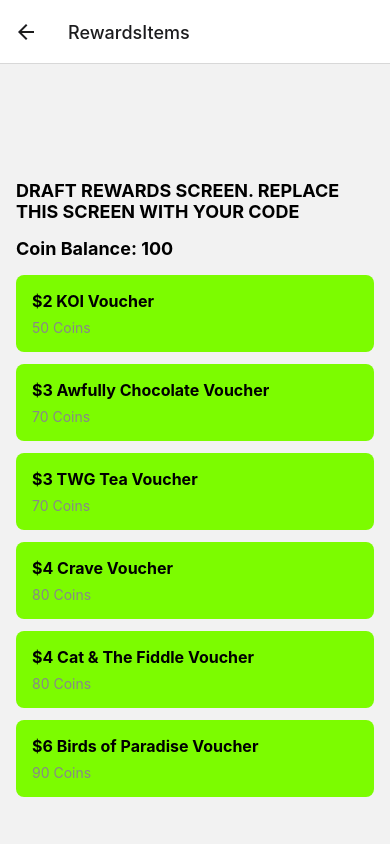
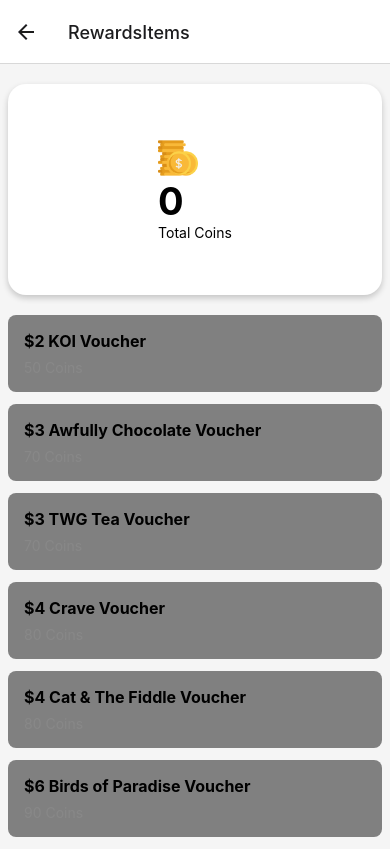
Before and after one commit to nus-zen/zen-app, a React Native app: screen /RewardsItems in a window 390 px wide. Built offline with nearby package versions, Linux system fonts and the light colour scheme.

Commit message:
show points on rewards screen

```diff
--- a/screens/practices/DailyStreaksScreen.js
+++ b/screens/practices/DailyStreaksScreen.js
@@ -1,5 +1,5 @@
 import React, { useState, useEffect } from "react";
-import { View, Text, TouchableOpacity, StyleSheet, Image } from "react-native";
+import { View, Text, TouchableOpacity, StyleSheet, Image, SafeAreaView } from "react-native";
 import AsyncStorage from "@react-native-async-storage/async-storage";
 
 export default function DailyStreaksLoginScreen({ navigation }) {
@@ -85,14 +85,12 @@
 
 
   return (
-    <View style={styles.container}>
+    <SafeAreaView style={styles.container}>
       <View style={styles.header}>
-        <View style={styles.headerContent}>
-          <Image source={require("../../assets/flame.png")} style={styles.TextImage} />
-          <Text style={styles.streakHeaderText}>{` ${streak}   `}</Text>
-          <Image source={require("../../assets/money.png")} style={styles.TextImage} />
-          <Text style={styles.pointsText}>{` ${points}`}</Text>
-        </View>
+        <Image source={require("../../assets/flame.png")} style={styles.TextImage} />
+        <Text style={styles.streakHeaderText}>{` ${streak}   `}</Text>
+        <Image source={require("../../assets/money.png")} style={styles.TextImage} />
+        <Text style={styles.pointsText}>{` ${points}`}</Text>
       </View>
       <View style={styles.content}>
         <Image source={require("../../assets/flame.png")} style={styles.flameImage} />
@@ -122,7 +120,7 @@
           <Text style={styles.continueButtonText}>Continue</Text>
         </TouchableOpacity>
       </View>
-    </View>
+    </SafeAreaView>
   );
 }
 
@@ -139,10 +137,6 @@
     marginTop: 40,
     marginRight: -250,
     zIndex: 1,
-  },
-  headerContent: {
-    flexDirection: "row",
-    alignItems: "center",
   },
   content: {
     flex: 1,
--- a/screens/profile/LoginScreen.js
+++ b/screens/profile/LoginScreen.js
@@ -66,8 +66,8 @@
         } else {
           // Less than 24 hours, show BottomTabsOverview
           console.log("Less than 24 hours. Showing BottomTabsOverview.");
-          // navigation.navigate("BottomTabsOverview");
-          navigation.navigate("MoodCheckInScreen");
+          navigation.navigate("BottomTabsOverview");
+          // navigation.navigate("MoodCheckInScreen");
         }
       }
     };
--- a/screens/rewards/RewardsItems.js
+++ b/screens/rewards/RewardsItems.js
@@ -1,17 +1,22 @@
-import React, { useState } from "react";
-import {
-  View,
-  Text,
-  Image,
-  Button,
-  StyleSheet,
-  TouchableOpacity,
-  FlatList,
-} from "react-native";
-import { GlobalColors } from "../../themes/GlobalColors";
+import React, { useState, useEffect } from "react";
+import { View, Text, TouchableOpacity, StyleSheet, FlatList, Image, Dimensions } from "react-native";
+import AsyncStorage from "@react-native-async-storage/async-storage";
 
 const RewardsItems = () => {
-  const [coinBalance, setCoinBalance] = useState(100); // Example coin balance
+
+  const [STpoints, setSTPoints] = useState(0);
+  const [streak, setStreak] = useState(0);
+
+  useEffect(() => {
+    loadPoints();
+  }, []);
+
+  const loadPoints = async () => {
+    const storedSTPoints = await AsyncStorage.getItem("userPoints");
+    setSTPoints(storedSTPoints ? parseInt(storedSTPoints) : 0);
+    console.log(`Total points: ${storedSTPoints}`);
+  };
+
   const [vouchers, setVouchers] = useState([
     { id: 1, name: "$2 KOI Voucher", coins: 50 },
     { id: 2, name: "$3 Awfully Chocolate Voucher", coins: 70 },
@@ -22,18 +27,8 @@
     // Add more vouchers as needed
   ]);
 
-  const redeemVoucher = (voucher) => {
-    // Logic to handle voucher redemption
-    // You can deduct coins from the coin balance and perform any necessary actions
-    // For example: setCoinBalance(coinBalance - voucher.coins);
-    console.log(`Redeeming voucher: ${voucher.name}`);
-  };
-
   const renderVoucher = ({ item }) => (
-    <TouchableOpacity
-      style={styles.voucherCard}
-      onPress={() => redeemVoucher(item)}
-    >
+    <TouchableOpacity style={styles.voucherCard}>
       <Text style={styles.voucherName}>{item.name}</Text>
       <Text style={styles.voucherCoins}>{item.coins} Coins</Text>
     </TouchableOpacity>
@@ -41,10 +36,15 @@
 
   return (
     <View style={styles.container}>
-      <Text style={styles.coinBalance}>
-        DRAFT REWARDS SCREEN. REPLACE THIS SCREEN WITH YOUR CODE
-      </Text>
-      <Text style={styles.coinBalance}>Coin Balance: {coinBalance}</Text>
+      <View style={styles.header}>
+        <View style={styles.pointsContainer}>
+          <View style={styles.centered}>
+            <Image source={require("../../assets/money.png")} style={styles.TextImage} />
+            <Text style={styles.pointsText}>{STpoints}</Text>
+            <Text style={styles.totalCoinsText}>Total Coins</Text>
+          </View>
+        </View>
+      </View>
       <FlatList
         data={vouchers}
         renderItem={renderVoucher}
@@ -58,19 +58,14 @@
 const styles = StyleSheet.create({
   container: {
     flex: 1,
-    padding: 16,
-    marginTop: 100,
-  },
-  coinBalance: {
-    fontSize: 18,
-    fontWeight: "bold",
-    marginBottom: 16,
+    backgroundColor: "#F5F5F5",
+    paddingHorizontal: 8,
   },
   vouchersContainer: {
     flexGrow: 1,
   },
   voucherCard: {
-    backgroundColor: GlobalColors.primary100,
+    backgroundColor: "grey",
     borderRadius: 8,
     padding: 16,
     marginBottom: 12,
@@ -84,6 +79,33 @@
     fontSize: 14,
     color: "#888888",
   },
+  TextImage: {
+    width: 40,
+    height: 40,
+  },
+  pointsText: {
+    fontSize: 38,
+    color: "black",
+    fontWeight: "bold",
+  },
+  header: {
+    flexDirection: "row",
+    alignItems: "center",
+    backgroundColor: "white",
+    justifyContent: "center",
+    marginTop: 20,
+    marginBottom: 20,
+    borderRadius: 18,
+    height: Dimensions.get("window").height / 4,
+    shadowColor: "#000",
+    shadowOffset: {
+      width: 0,
+      height: 3,
+    },
+    shadowOpacity: 0.2,
+    shadowRadius: 6,
+    elevation: 5,
+  },
 });
 
 export default RewardsItems;
--- a/screens/rewards/RewardsScreen.js
+++ b/screens/rewards/RewardsScreen.js
@@ -1,19 +1,29 @@
-import React, { useState } from "react";
-import {
-  View,
-  Text,
-  Image,
-  Button,
-  ScrollView,
-  StyleSheet,
-  SafeAreaView,
-  Dimensions,
-} from "react-native";
+import React, { useState, useEffect } from "react";
+import { View, Text, Image, ScrollView, StyleSheet, SafeAreaView, Dimensions } from "react-native";
 import RewardsCard from "../../components/RewardsCard";
 import { REWARDS_DATA } from "../../data/RewardsData";
+import AsyncStorage from "@react-native-async-storage/async-storage";
 
 export default function RewardsScreen({ navigation }) {
   const rewards = REWARDS_DATA;
+  const [points, setPoints] = useState(0);
+  const [streak, setStreak] = useState(0);
+
+  useEffect(() => {
+    loadStreak();
+    loadPoints();
+  }, []);
+
+  const loadPoints = async () => {
+    const storedPoints = await AsyncStorage.getItem("userPoints");
+    setPoints(storedPoints ? parseInt(storedPoints) : 0);
+    console.log(`Total points: ${storedPoints}`);
+  };
+  const loadStreak = async () => {
+    const storedStreak = await AsyncStorage.getItem("dailyStreak");
+    setStreak(storedStreak ? parseInt(storedStreak) : 0);
+    console.log(`Total streak: ${storedStreak}`);
+  };
 
   function rewardsPressHandler(rewards) {
     return () => {
@@ -22,7 +32,14 @@
   }
 
   return (
-    <SafeAreaView style={styles.container}>
+    <View style={styles.container}>
+      <View style={styles.header}>
+          <View style={styles.centered}>
+            <Image source={require("../../assets/money.png")} style={styles.TextImage} />
+            <Text style={styles.pointsText}>{points}</Text>
+            <Text style={styles.totalCoinsText}>Total Coins</Text>
+          </View>
+      </View>
       <ScrollView contentContainerStyle={styles.scrollContent}>
         {rewards.map((rewards, index) => (
           <View key={index} style={styles.cardContainer}>
@@ -35,7 +52,7 @@
           </View>
         ))}
       </ScrollView>
-    </SafeAreaView>
+    </View>
   );
 }
 
@@ -56,4 +73,40 @@
     marginBottom: 16,
     alignItems: "center",
   },
+  centered: {
+    alignItems: "center",
+    justifyContent: "center",
+  },
+  pointsText: {
+    fontSize: 38,
+    color: "black",
+    fontWeight: "bold",
+  },
+  totalCoinsText: {
+    fontSize: 18,
+    color: "black",
+    marginTop: 8,
+  },
+  TextImage: {
+    width: 40,
+    height: 40,
+  },
+  header: {
+    flexDirection: "row",
+    alignItems: "center",
+    backgroundColor: "white",
+    justifyContent: "center",
+    marginTop: 20,
+    marginBottom: 20,
+    borderRadius: 18,
+    height: Dimensions.get("window").height / 4,
+    shadowColor: "#000",
+    shadowOffset: {
+      width: 0,
+      height: 3,
+    },
+    shadowOpacity: 0.2,
+    shadowRadius: 6,
+    elevation: 5,
+  },
 });
```
Also changed, not shown: screens/profile/test.js (deleted, +0 -22 lines).
